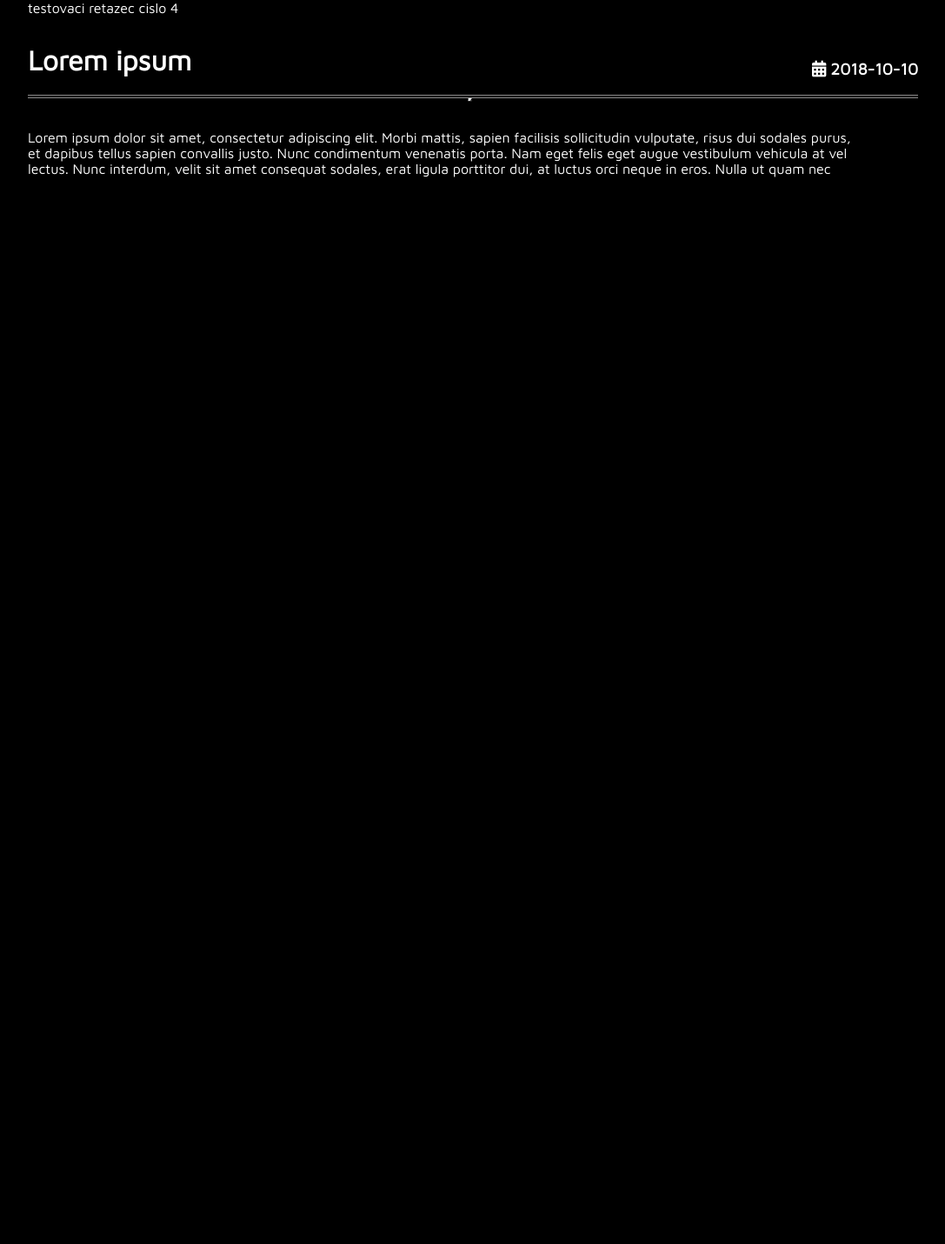
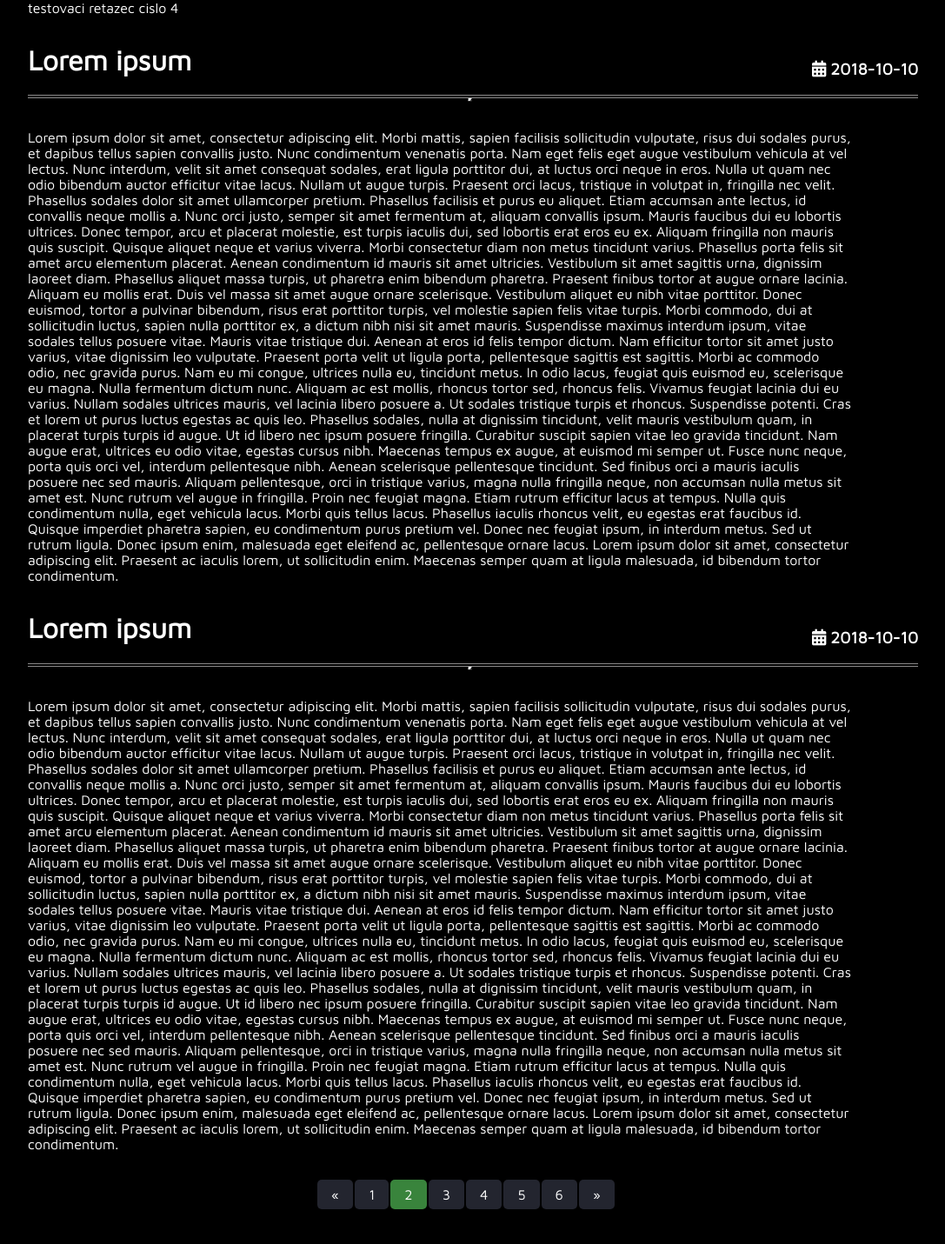
Before and after one commit to miskopo/personal_page, a Flask app: page / in a window 1280 px wide. Shown: the part 1372-2803 px from the top of the page at 87% size, without its empty margins (104-1191 px from the left). Before the commit the page ends 1576 px from the top, so only its background shows below. Run offline with Flask 2, Linux system fonts and the light colour scheme; data comes from the database, SQL or seed files in the repository; some libraries are stand-ins or nearby versions.

Commit message:
added pagination elements

```diff
--- a/FirstOfficersLog/static/style.css
+++ b/FirstOfficersLog/static/style.css
@@ -32,7 +32,7 @@ body {
 div.fullscreen {
     width: 100%;
     height: 100%;
-    overflow: hidden;
+    overflow: visible;
 }
 
 
@@ -151,22 +151,32 @@ ul.flashes li {
 
 .pagination {
     display: inline-block;
+    margin-bottom: 5vh;
 }
 
 .pagination a {
-    color: black;
+    color: white;
+    background: #23252f;
+    border-radius: 5px;
     float: left;
     padding: 8px 16px;
     text-decoration: none;
+    margin: 0 1px;
 }
 
 .pagination a.active {
-    background-color: #4CAF50;
+    background-color: #39843c;
     color: white;
     border-radius: 5px;
 }
 
 .pagination a:hover:not(.active) {
-    background-color: #ddd;
+    background: #3d4f5d;
+    background: linear-gradient(to right, #547085, #3d4f5d);
     border-radius: 5px;
 }
+
+div.center {
+    text-align: center;
+    width: 100%;
+}
--- a/FirstOfficersLog/templates/index.html
+++ b/FirstOfficersLog/templates/index.html
@@ -21,6 +21,7 @@
             </div>
         {% endfor %}
     {% endif %}
+    <div class="center">
         <div class="pagination">
             <a href="#">&laquo;</a>
             <a href="#">1</a>
@@ -32,5 +33,6 @@
             <a href="#">&raquo;</a>
         </div>
     </div>
+</div>
 </body>
 </html>
```
Lines whose indentation alone changed are shown as unchanged.
